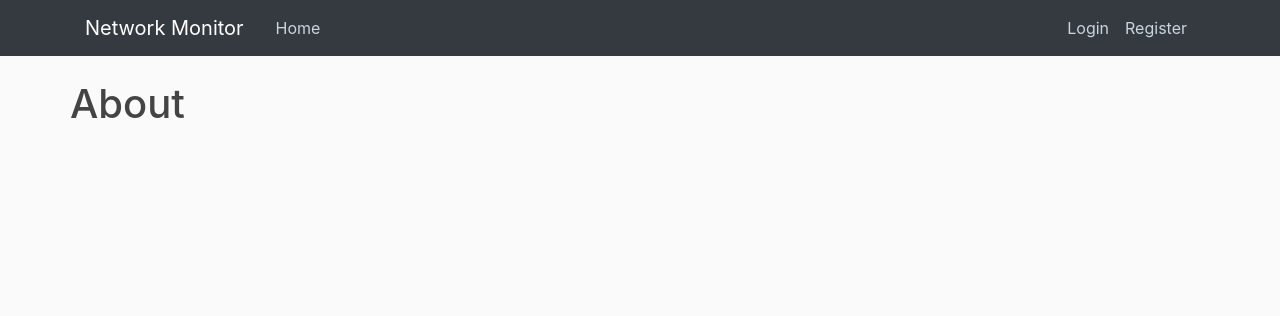
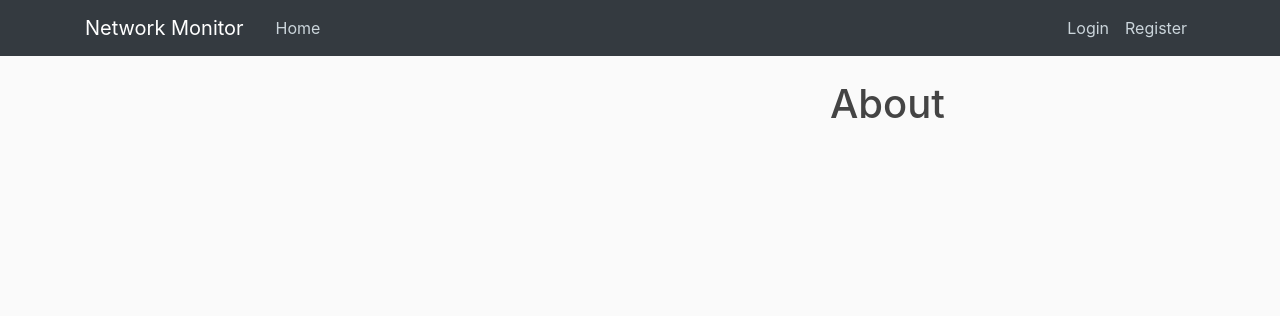
Before and after one commit to rajashreey841/network-monitor, a Django app: page /about/ in a window 1280 px wide. Shown: the top 316 px of the page. Run offline with Django 3.2, Linux system fonts and the light colour scheme; parts of the project's set-up code (start-up, migrations or seed data) failed here and were passed over; some libraries are stand-ins or nearby versions.

Commit message:
UI Refining

```diff
--- a/netmon_project/netmon/templates/netmon/base.html
+++ b/netmon_project/netmon/templates/netmon/base.html
@@ -50,7 +50,7 @@
     </header>
     <main role="main" class="container">
         <div class="row">
-            <div>
+            <div class="col-md-8">
                 {% if messages %}
                 {% for message in messages %}
                 <div class="alert alert-{{ message.tags }}">
@@ -58,6 +58,8 @@
                 </div>
                 {% endfor %}
                 {% endif %}
+            </div>
+            <div>
                 {% block content %}{% endblock %}
             </div>
         </div>
```
Also changed, not shown: netmon_project/db.sqlite3.
